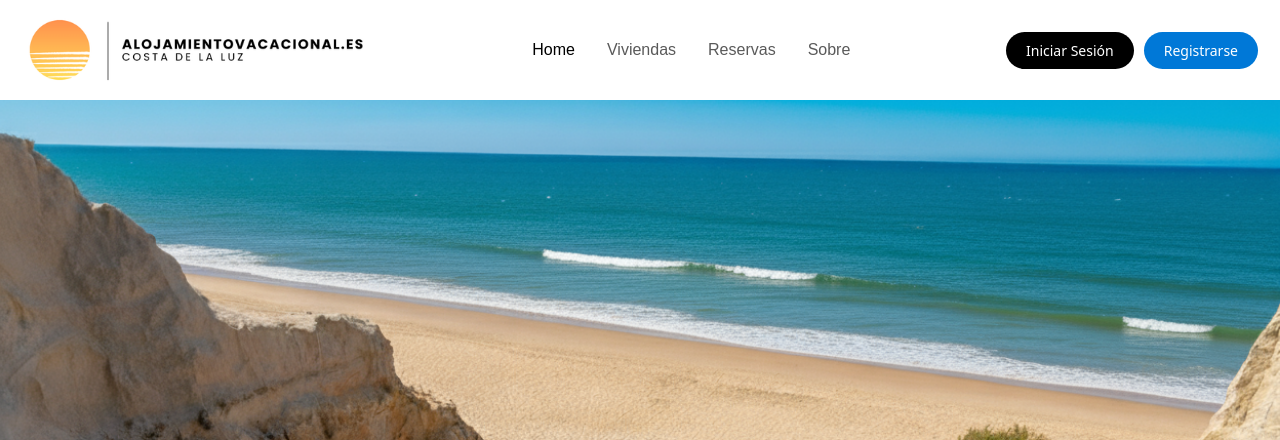
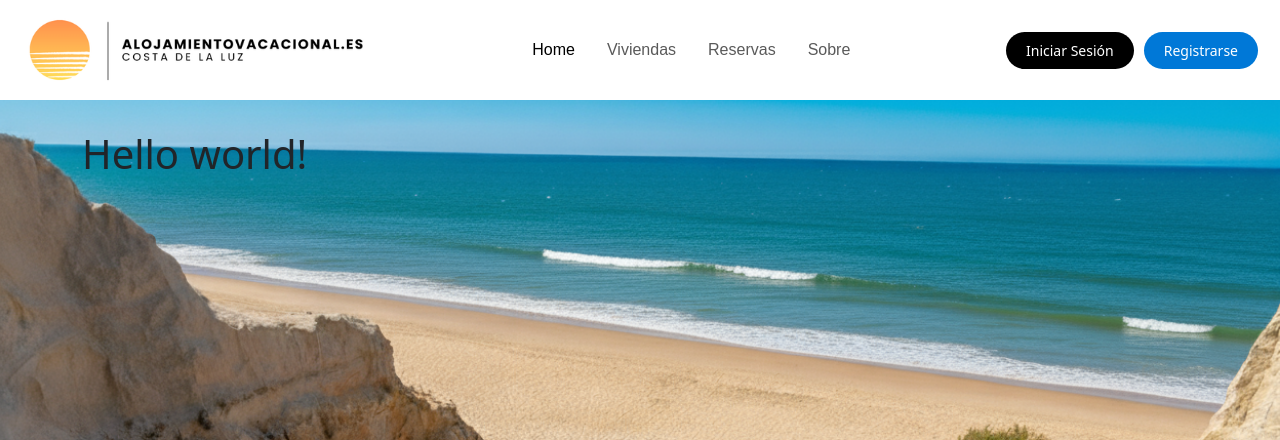
Before and after one commit to pablopermun05-sudo/booking_project, a Django app: page / in a window 1280 px wide. Shown: the top 440 px of the page. Run offline with Django 5.2, Linux system fonts and the light colour scheme.

Commit message:
style: fix navbar overlap and center content with container

```diff
--- a/bookings/static/bookings/styles.css
+++ b/bookings/static/bookings/styles.css
@@ -4,6 +4,7 @@ body {
   background-position: center;
   background-repeat: no-repeat;
   background-attachment: fixed;
+  padding-top: 130px;
 }
 
 .navbar {
--- a/bookings/templates/bookings/layout.html
+++ b/bookings/templates/bookings/layout.html
@@ -69,8 +69,10 @@
         </div>
     </nav>
 
-    {% block body %}
-    {% endblock %}
+    <main class="container">
+        {% block body %}
+        {% endblock %}
+    </main>
 
     <!-- Bootstrap JS -->
     <script src="https://cdn.jsdelivr.net/npm/bootstrap@5.3.8/dist/js/bootstrap.bundle.min.js"
```
